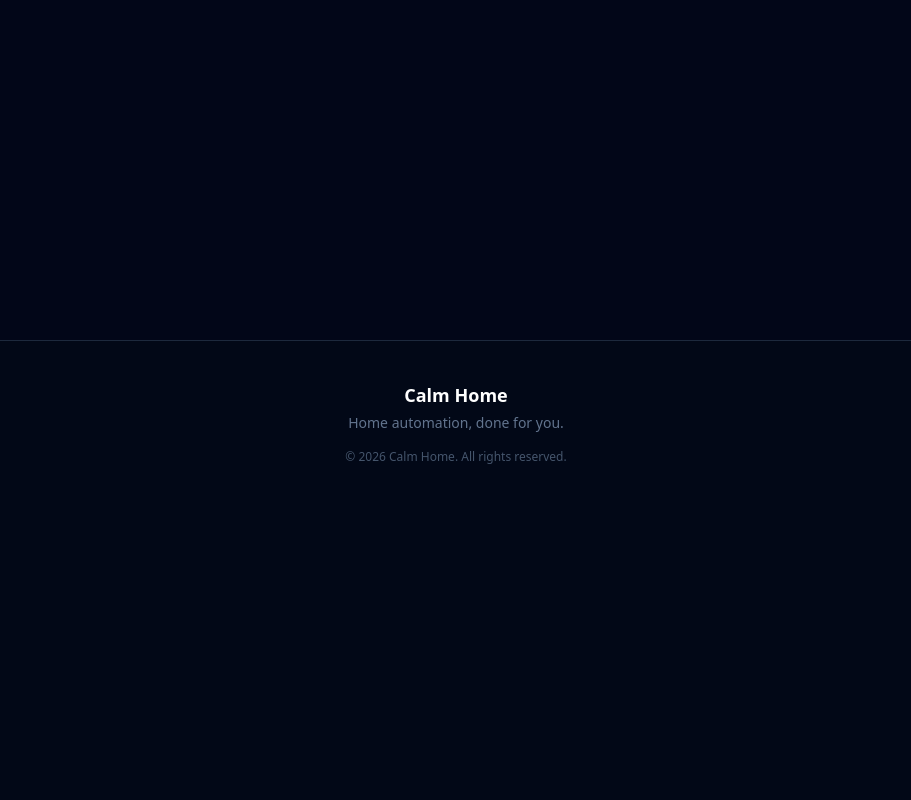
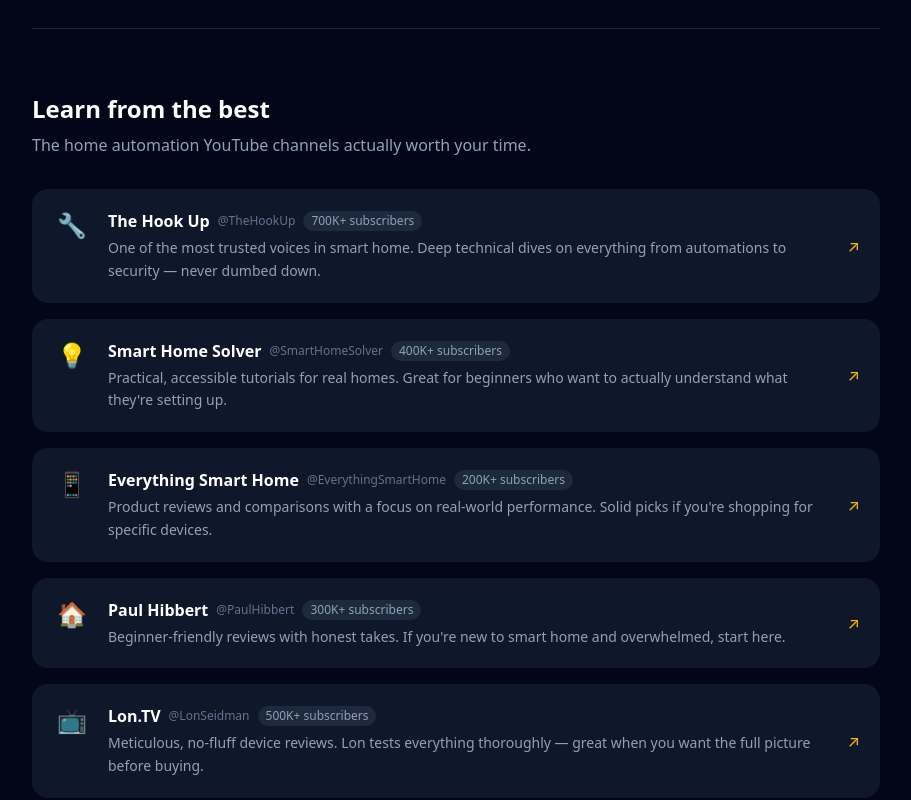
Before and after one commit to colwell-builds/calm-home, a Next.js app: page /blog in a window 1280 px wide. Shown: the part 460-1260 px from the top of the page, without its empty margins (184-1095 px from the left). Before the commit the page ends 965 px from the top, so only its background shows below. Built offline with nearby package versions, Linux system fonts and the light colour scheme.

Commit message:
Blog: YouTube creators section, homepage blog preview strip

```diff
--- a/app/blog/page.tsx
+++ b/app/blog/page.tsx
@@ -22,6 +22,49 @@
   seasonal: 'Seasonal',
   review: 'Review',
 }
+
+const youtubers = [
+  {
+    name: 'The Hook Up',
+    handle: '@TheHookUp',
+    description: 'One of the most trusted voices in smart home. Deep technical dives on everything from automations to security — never dumbed down.',
+    url: 'https://www.youtube.com/@TheHookUp',
+    subs: '700K+',
+    icon: '🔧',
+  },
+  {
+    name: 'Smart Home Solver',
+    handle: '@SmartHomeSolver',
+    description: "Practical, accessible tutorials for real homes. Great for beginners who want to actually understand what they're setting up.",
+    url: 'https://www.youtube.com/@SmartHomeSolver',
+    subs: '400K+',
+    icon: '💡',
+  },
+  {
+    name: 'Everything Smart Home',
+    handle: '@EverythingSmartHome',
+    description: "Product reviews and comparisons with a focus on real-world performance. Solid picks if you're shopping for specific devices.",
+    url: 'https://www.youtube.com/@EverythingSmartHome',
+    subs: '200K+',
+    icon: '📱',
+  },
+  {
+    name: 'Paul Hibbert',
+    handle: '@PaulHibbert',
+    description: "Beginner-friendly reviews with honest takes. If you're new to smart home and overwhelmed, start here.",
+    url: 'https://www.youtube.com/@PaulHibbert',
+    subs: '300K+',
+    icon: '🏠',
+  },
+  {
+    name: 'Lon.TV',
+    handle: '@LonSeidman',
+    description: 'Meticulous, no-fluff device reviews. Lon tests everything thoroughly — great when you want the full picture before buying.',
+    url: 'https://www.youtube.com/@LonSeidman',
+    subs: '500K+',
+    icon: '📺',
+  },
+]
 
 export default function BlogPage() {
   const posts = getAllPosts()
@@ -67,6 +110,36 @@
             ))}
           </div>
         )}
+
+        {/* YouTube creators */}
+        <div className="mt-20 pt-16 border-t border-slate-800">
+          <div className="mb-8">
+            <h2 className="text-2xl font-semibold text-white mb-2">Learn from the best</h2>
+            <p className="text-slate-400">The home automation YouTube channels actually worth your time.</p>
+          </div>
+          <div className="space-y-4">
+            {youtubers.map(yt => (
+              <a
+                key={yt.handle}
+                href={yt.url}
+                target="_blank"
+                rel="noopener noreferrer"
+                className="flex items-start gap-4 bg-slate-900 hover:bg-slate-800 rounded-2xl p-5 transition-colors group"
+              >
+                <div className="text-2xl w-10 text-center flex-shrink-0">{yt.icon}</div>
+                <div className="flex-1 min-w-0">
+                  <div className="flex items-center gap-2 mb-1 flex-wrap">
+                    <span className="font-semibold text-white group-hover:text-amber-400 transition-colors">{yt.name}</span>
+                    <span className="text-xs text-slate-500">{yt.handle}</span>
+                    <span className="text-xs bg-slate-800 text-slate-400 px-2 py-0.5 rounded-full">{yt.subs} subscribers</span>
+                  </div>
+                  <p className="text-slate-400 text-sm leading-relaxed">{yt.description}</p>
+                </div>
+                <span className="text-amber-400 self-center flex-shrink-0 group-hover:translate-x-0.5 transition-transform">↗</span>
+              </a>
+            ))}
+          </div>
+        </div>
       </main>
     </div>
   )
--- a/app/page.tsx
+++ b/app/page.tsx
@@ -1,54 +1,7 @@
-'use client';
-import Link from 'next/link';
-import { useState } from 'react';
-import { PACKAGES, SITE_NAME } from '@/lib/packages';
-
-function WaitlistForm() {
-  const [email, setEmail] = useState('');
-  const [status, setStatus] = useState<'idle' | 'loading' | 'done' | 'error'>('idle');
-
-  const submit = async (e: React.FormEvent) => {
-    e.preventDefault();
-    if (!email.trim()) return;
-    setStatus('loading');
-    try {
-      const res = await fetch('/api/waitlist', {
-        method: 'POST',
-        headers: { 'Content-Type': 'application/json' },
-        body: JSON.stringify({ email }),
-      });
-      const d = await res.json();
-      setStatus(d.ok ? 'done' : 'error');
-    } catch {
-      setStatus('error');
-    }
-  };
-
-  if (status === 'done') {
-    return (
-      <div className="text-center py-4">
-        <div className="text-3xl mb-3">✅</div>
-        <p className="text-lg font-semibold text-white">You&apos;re on the list.</p>
-        <p className="text-slate-400 mt-1 text-sm">We&apos;ll be in touch before launch.</p>
-      </div>
-    );
-  }
-
-  return (
-    <form onSubmit={submit} className="flex flex-col sm:flex-row gap-3 max-w-md mx-auto">
-      <input
-        type="email" required value={email} onChange={e => setEmail(e.target.value)}
-        placeholder="your@email.com"
-        className="flex-1 px-4 py-3 bg-slate-800 border border-slate-700 rounded-lg text-white placeholder-slate-500 outline-none focus:border-amber-500 transition-colors text-sm"
-      />
-      <button type="submit" disabled={status === 'loading'}
-        className="px-6 py-3 bg-amber-500 hover:bg-amber-400 disabled:opacity-60 text-slate-950 font-semibold rounded-lg transition-colors text-sm whitespace-nowrap">
-        {status === 'loading' ? 'Joining…' : 'Join Waitlist'}
-      </button>
-      {status === 'error' && <p className="text-red-400 text-xs mt-1 w-full">Something went wrong — try again.</p>}
-    </form>
-  );
-}
+import Link from 'next/link'
+import { PACKAGES, SITE_NAME } from '@/lib/packages'
+import WaitlistForm from '@/components/WaitlistForm'
+import BlogPreview from '@/components/BlogPreview'
 
 export default function Home() {
   return (
@@ -149,15 +102,18 @@
         </div>
       </section>
 
+      {/* ── Blog Preview ── */}
+      <BlogPreview />
+
       {/* ── Value Props ── */}
       <section className="py-24 px-6 border-t border-slate-800/60">
         <div className="max-w-5xl mx-auto">
           <h2 className="text-center text-3xl font-bold text-white mb-16">Why {SITE_NAME}?</h2>
           <div className="grid md:grid-cols-3 gap-8">
             {[
-              { icon: '🎯', title: 'Built around feelings, not features', desc: 'We didn\'t name our kits "Smart Entry Package v2." We named them Good Neighbor and Safe Kids — because that\'s what you actually want.' },
+              { icon: '🎯', title: 'Built around feelings, not features', desc: "We didn't name our kits \"Smart Entry Package v2.\" We named them Good Neighbor and Safe Kids — because that's what you actually want." },
               { icon: '📋', title: 'Guides that actually work', desc: 'Written by people who have set up these exact devices in real homes. No jargon. No assumed knowledge. Most setups take a weekend.' },
-              { icon: '🔌', title: 'Everything plays nice together', desc: 'Every device in a kit is tested for compatibility before it goes in the box. It connects. No surprises.' },
+              { icon: '🔌', title: 'Everything plays nice together', desc: "Every device in a kit is tested for compatibility before it goes in the box. It connects. No surprises." },
             ].map(({ icon, title, desc }) => (
               <div key={title} className="text-center">
                 <div className="text-4xl mb-4">{icon}</div>
@@ -182,5 +138,5 @@
       </section>
 
     </div>
-  );
+  )
 }
--- /dev/null
+++ b/components/BlogPreview.tsx
@@ -0,0 +1,54 @@
+import Link from 'next/link'
+import { getAllPosts } from '@/lib/blog'
+
+export default function BlogPreview() {
+  const posts = getAllPosts().slice(0, 3)
+  if (posts.length === 0) return null
+
+  const categoryColors: Record<string, string> = {
+    guide: 'bg-blue-900/40 text-blue-300',
+    product: 'bg-purple-900/40 text-purple-300',
+    trend: 'bg-amber-900/40 text-amber-300',
+    seasonal: 'bg-green-900/40 text-green-300',
+    review: 'bg-rose-900/40 text-rose-300',
+  }
+
+  return (
+    <section className="py-20 px-6 bg-slate-900/50">
+      <div className="max-w-6xl mx-auto">
+        <div className="flex items-end justify-between mb-10">
+          <div>
+            <h2 className="text-3xl font-bold text-white mb-2">From the blog</h2>
+            <p className="text-slate-400">Smart home tips and honest takes.</p>
+          </div>
+          <Link href="/blog" className="text-amber-400 hover:text-amber-300 text-sm font-medium hidden md:block">
+            All posts →
+          </Link>
+        </div>
+        <div className="grid md:grid-cols-3 gap-6">
+          {posts.map(post => (
+            <Link key={post.slug} href={`/blog/${post.slug}`} className="block group">
+              <article className="bg-slate-900 hover:bg-slate-800 rounded-2xl p-6 h-full transition-colors border border-slate-800">
+                <div className="flex items-center gap-2 mb-3">
+                  <span className={`text-xs font-medium px-2.5 py-1 rounded-full ${categoryColors[post.category] || 'bg-slate-800 text-slate-400'}`}>
+                    {post.category.charAt(0).toUpperCase() + post.category.slice(1)}
+                  </span>
+                  <span className="text-xs text-slate-500">{post.readTime}</span>
+                </div>
+                <h3 className="font-semibold text-white group-hover:text-amber-400 transition-colors leading-snug mb-2">
+                  {post.title}
+                </h3>
+                <p className="text-slate-400 text-sm leading-relaxed line-clamp-3">{post.description}</p>
+              </article>
+            </Link>
+          ))}
+        </div>
+        <div className="mt-6 text-center md:hidden">
+          <Link href="/blog" className="text-amber-400 hover:text-amber-300 text-sm font-medium">
+            All posts →
+          </Link>
+        </div>
+      </div>
+    </section>
+  )
+}
--- /dev/null
+++ b/components/WaitlistForm.tsx
@@ -0,0 +1,49 @@
+'use client'
+import { useState } from 'react'
+
+export default function WaitlistForm() {
+  const [email, setEmail] = useState('')
+  const [status, setStatus] = useState<'idle' | 'loading' | 'done' | 'error'>('idle')
+
+  const submit = async (e: React.FormEvent) => {
+    e.preventDefault()
+    if (!email.trim()) return
+    setStatus('loading')
+    try {
+      const res = await fetch('/api/waitlist', {
+        method: 'POST',
+        headers: { 'Content-Type': 'application/json' },
+        body: JSON.stringify({ email }),
+      })
+      const d = await res.json()
+      setStatus(d.ok ? 'done' : 'error')
+    } catch {
+      setStatus('error')
+    }
+  }
+
+  if (status === 'done') {
+    return (
+      <div className="text-center py-4">
+        <div className="text-3xl mb-3">✅</div>
+        <p className="text-lg font-semibold text-white">You&apos;re on the list.</p>
+        <p className="text-slate-400 mt-1 text-sm">We&apos;ll be in touch before launch.</p>
+      </div>
+    )
+  }
+
+  return (
+    <form onSubmit={submit} className="flex flex-col sm:flex-row gap-3 max-w-md mx-auto">
+      <input
+        type="email" required value={email} onChange={e => setEmail(e.target.value)}
+        placeholder="your@email.com"
+        className="flex-1 px-4 py-3 bg-slate-800 border border-slate-700 rounded-lg text-white placeholder-slate-500 outline-none focus:border-amber-500 transition-colors text-sm"
+      />
+      <button type="submit" disabled={status === 'loading'}
+        className="px-6 py-3 bg-amber-500 hover:bg-amber-400 disabled:opacity-60 text-slate-950 font-semibold rounded-lg transition-colors text-sm whitespace-nowrap">
+        {status === 'loading' ? 'Joining…' : 'Join Waitlist'}
+      </button>
+      {status === 'error' && <p className="text-red-400 text-xs mt-1 w-full">Something went wrong — try again.</p>}
+    </form>
+  )
+}
```
